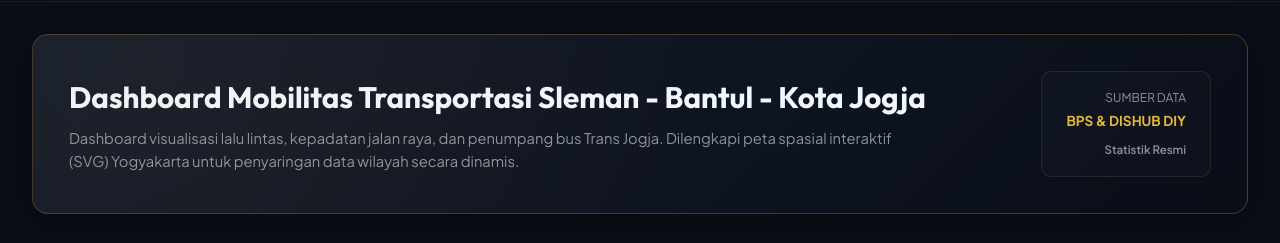
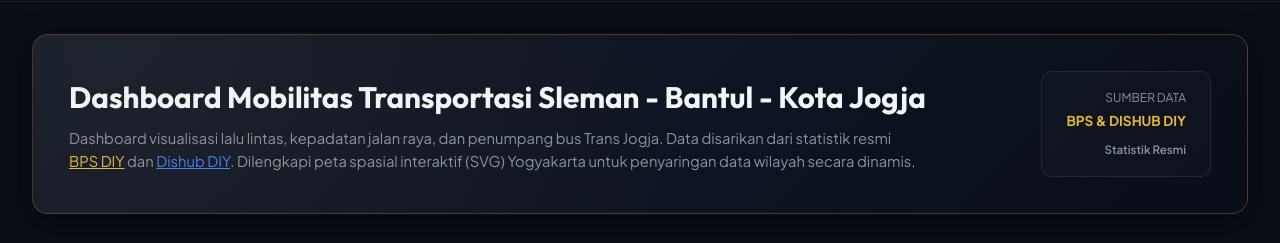
Before and after one commit to Emzyjeppp/pjbl-visdata-dashboard, a website: page index.html in a window 1280 px wide. Shown: the part 94-337 px from the top of the page. Drawn offline with nearby package versions, Linux system fonts and the light colour scheme.

Commit message:
style: embed hyperlink anchors for BPS DIY and Dishub DIY in the dashboard description

```diff
--- a/index.html
+++ b/index.html
@@ -371,8 +371,21 @@
             <div class="v2-hero-content">
               <h2>Dashboard Mobilitas Transportasi Sleman - Bantul - Kota Jogja</h2>
               <p>
-                Dashboard visualisasi lalu lintas, kepadatan jalan raya, dan penumpang bus Trans Jogja. Dilengkapi peta
-                spasial interaktif (SVG) Yogyakarta untuk penyaringan data wilayah secara dinamis.
+                Dashboard visualisasi lalu lintas, kepadatan jalan raya, dan penumpang bus Trans Jogja. Data disarikan
+                dari statistik resmi
+                <a
+                  href="https://yogyakarta.bps.go.id/"
+                  target="_blank"
+                  style="color: var(--accent-gold); text-decoration: underline"
+                  >BPS DIY</a
+                >
+                dan
+                <a
+                  href="https://dishub.jogjaprov.go.id/"
+                  target="_blank"
+                  style="color: var(--accent-blue); text-decoration: underline"
+                  >Dishub DIY</a
+                >. Dilengkapi peta spasial interaktif (SVG) Yogyakarta untuk penyaringan data wilayah secara dinamis.
               </p>
             </div>
             <div class="v2-hero-badge">
```
